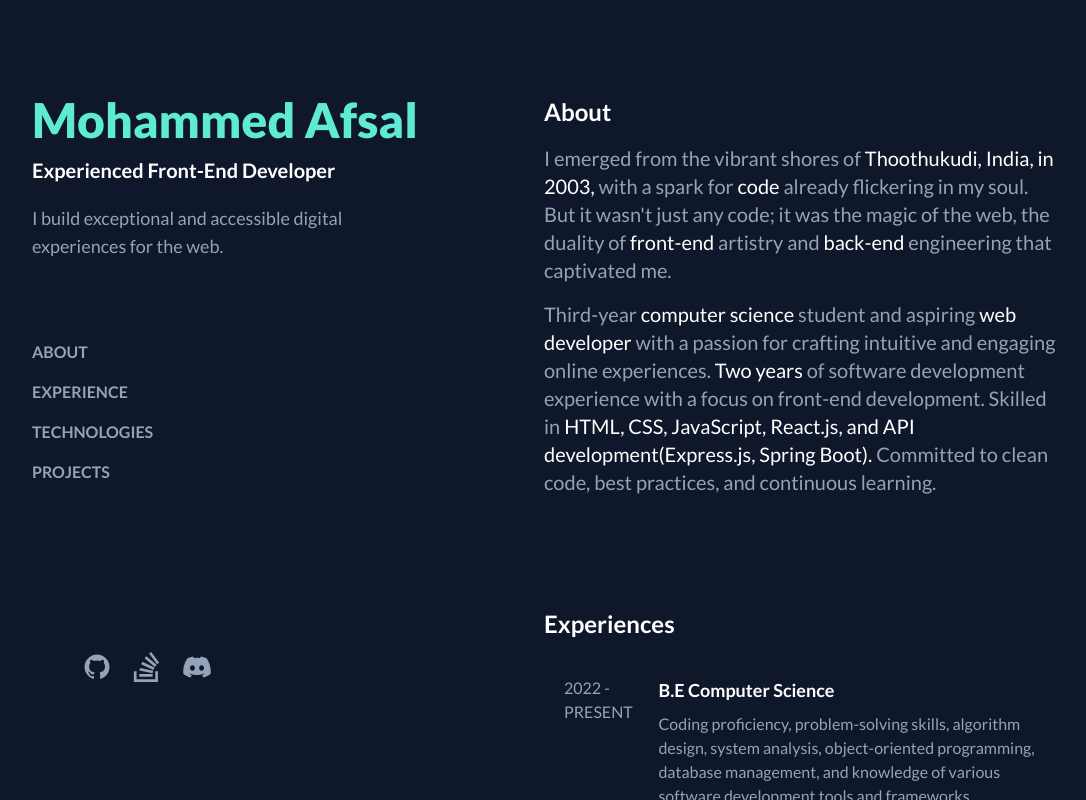
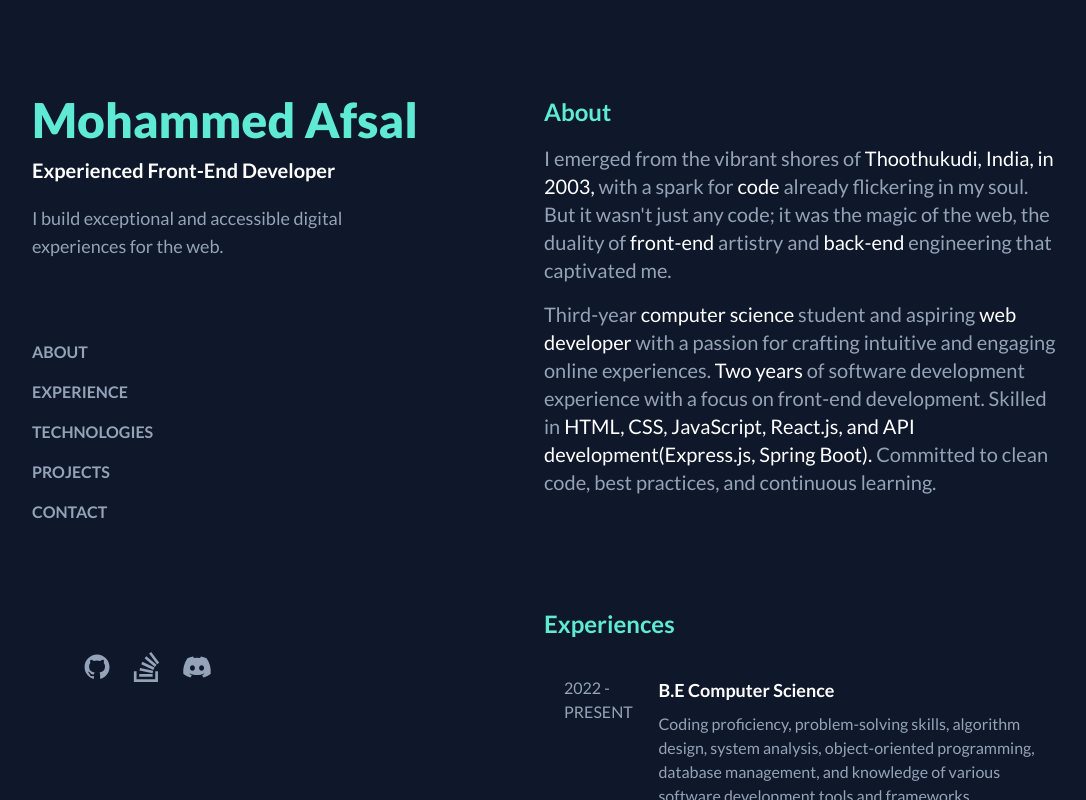
Before and after one commit to mohammedafsalofficial/Portfolio, a React (Vite) app: page / in a window 1280 px wide. Shown: the whole page, without its empty margins (96-1182 px from the left). Built offline with nearby package versions, Linux system fonts and the light colour scheme; some icons are missing.

Commit message:
Add Contact component

```diff
--- a/src/components/About.jsx
+++ b/src/components/About.jsx
@@ -1,7 +1,7 @@
 const About = () => {
   return (
     <section id="about" className="space-y-4 text-lg md:text-xl">
-      <h2 className="text-white text-2xl font-semibold">About</h2>
+      <h2 className="text-teal-300 text-2xl font-semibold">About</h2>
       <p>
         I emerged from the vibrant shores of <span>Thoothukudi, India, in 2003,</span> with a
         spark for <span>code</span> already flickering in my soul. But it wasn't just any code;
--- /dev/null
+++ b/src/components/Contact.jsx
@@ -0,0 +1,15 @@
+const Contact = () => {
+  return (
+    <section id="contact" className="space-y-4 text-lg md:text-xl">
+      <h2 className="text-teal-300 text-2xl font-semibold">Contact Me</h2>
+      <p>
+        <span>Phone no : </span> +91 96296 17886
+      </p>
+      <a href="mailto:mohammedafsaltut@gmail.com">
+        <span>Email address : </span>mohammedafsaltut@gmail.com
+      </a>
+    </section>
+  );
+};
+
+export default Contact;
--- a/src/components/Experiences.jsx
+++ b/src/components/Experiences.jsx
@@ -35,7 +35,7 @@ const Experiences = () => {
 
   return (
     <section id="experience" className="space-y-4 text-lg md:text-xl">
-      <h2 className="text-white text-2xl font-semibold">Experiences</h2>
+      <h2 className="text-teal-300 text-2xl font-semibold">Experiences</h2>
       {experiences.map((experience) => (
         <div key={experience.id}>
           <Experience
--- a/src/components/Home.jsx
+++ b/src/components/Home.jsx
@@ -1,15 +1,17 @@
 import About from "./About";
+import Contact from "./Contact";
 import Experiences from "./Experiences";
 import Projects from "./Projects";
 import Technologies from "./Technologies";
 
 const Home = () => {
   return (
-    <div className="h-fit lg:h-screen scrollbar md:pt-24 md:pb-24 mb-16 md:mb-0 space-y-20 md:space-y-28">
+    <div className="h-fit lg:h-screen scrollbar md:pt-24 md:pb-28 mb-16 md:mb-0 space-y-20 md:space-y-28">
       <About />
       <Experiences />
       <Technologies />
       <Projects />
+      <Contact />
     </div>
   );
 };
--- a/src/components/Navbar.jsx
+++ b/src/components/Navbar.jsx
@@ -40,13 +40,15 @@ const Navbar = () => {
           I build exceptional and accessible digital experiences for the web.
         </p>
         <ul className="hidden lg:flex flex-col mt-20 space-y-4 font-semibold">
-          {["ABOUT", "EXPERIENCE", "TECHNOLOGIES", "PROJECTS"].map((section, index) => (
-            <li key={index}>
-              <a href={"#" + section.toLowerCase()} className="hover:text-white">
-                {section}
-              </a>
-            </li>
-          ))}
+          {["ABOUT", "EXPERIENCE", "TECHNOLOGIES", "PROJECTS", "CONTACT"].map(
+            (section, index) => (
+              <li key={index}>
+                <a href={"#" + section.toLowerCase()} className="hover:text-white">
+                  {section}
+                </a>
+              </li>
+            )
+          )}
         </ul>
         <ul className="flex text-3xl space-x-5 lg:absolute lg:bottom-28 mt-8 lg:mt-0">
           {socials.map((social) => (
--- a/src/components/Projects.jsx
+++ b/src/components/Projects.jsx
@@ -45,8 +45,8 @@ const Projects = () => {
   ];
 
   return (
-    <section id="experience" className="space-y-4 text-lg md:text-xl">
-      <h2 className="text-white text-2xl font-semibold">Projects</h2>
+    <section id="projects" className="space-y-4 text-lg md:text-xl">
+      <h2 className="text-teal-300 text-2xl font-semibold">Projects</h2>
       {projects.map((project) => (
         <div key={project.id}>
           <Project img={project.img} title={project.title} description={project.description} />
--- a/src/components/Technologies.jsx
+++ b/src/components/Technologies.jsx
@@ -40,8 +40,8 @@ const Technologies = () => {
   ];
 
   return (
-    <section id="experience" className="space-y-4 text-lg md:text-xl">
-      <h2 className="text-white text-2xl font-semibold">Technologies</h2>
+    <section id="technologies" className="space-y-4 text-lg md:text-xl">
+      <h2 className="text-teal-300 text-2xl font-semibold">Technologies</h2>
       <div className="grid grid-cols-2">
         {technologies.map((technology) => (
           <div key={technology.id}>
```
